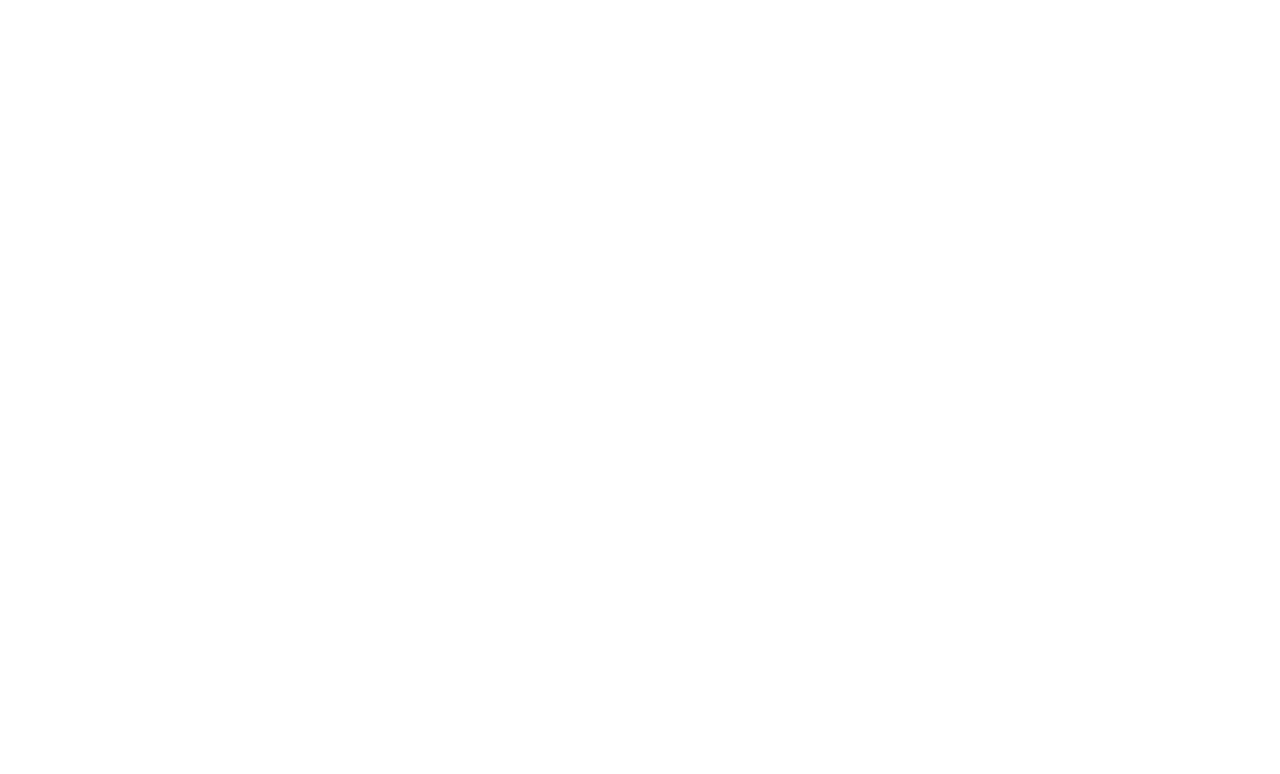
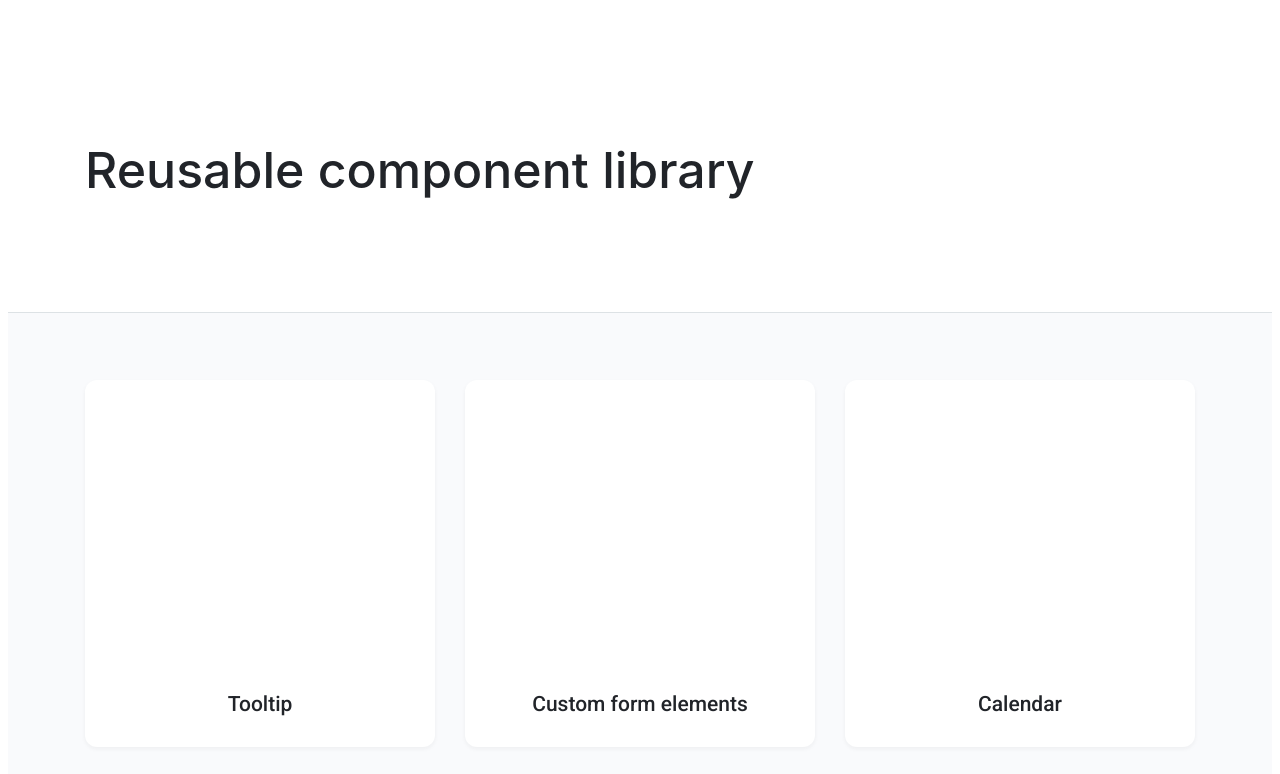
Before and after one commit to js-tasks-ru/htmlcss-20211125_zvykkk, a website: page index.html in a window 1280 px wide. Shown: the top 774 px of the page. Drawn offline with Linux system fonts and the light colour scheme.

Commit message:
add solution for 3-module 3-task-layout

```diff
--- a/assets/css/main.css
+++ b/assets/css/main.css
@@ -20,8 +20,18 @@
 
     --primary-1: #4263EB;
     --secondary-1: #5028C6;
+    --preview: #F9FAFC;
 }
 
 * {
     font-family: 'Roboto', sans-serif;
 }
+
+.container {
+    max-width: 1110px;
+    margin: 0 auto;
+}
+
+html, body {
+    height: 100%;
+}
--- /dev/null
+++ b/components/card/card.css
@@ -0,0 +1,31 @@
+.card {
+    height: 367px;
+    box-sizing: border-box;
+    padding: 30px 25px 30px 25px;
+
+    flex-basis: 350px;
+
+    background: var(--white);
+    box-shadow: 0 2px 4px rgba(33, 36, 41, 0.05);
+    border-radius: 12px;
+
+    display: flex;
+    flex-direction: column;
+}
+
+.card__component-preview {
+    flex-grow: 1;
+}
+
+.card__title {
+    margin: auto;
+
+    font-family: Roboto,sans-serif;
+    font-style: normal;
+    font-weight: 500;
+    font-size: 21px;
+    line-height: 25px;
+
+    text-align: center;
+    color: var(--black);
+}
--- /dev/null
+++ b/components/footer/footer.css
@@ -0,0 +1,27 @@
+.footer {
+    background: var(--white);
+    padding: 71px 0 136px;
+    border-top: 1px solid var(--grey-2);
+
+    color: var(--black);
+    font-family: Inter, sans-serif;
+    font-style: normal;
+
+    text-align: center;
+}
+
+.footer__title {
+    margin: 0;
+    padding: 0 0 32px;
+    font-weight: 500;
+    font-size: 38px;
+    line-height: 48px;
+
+}
+.footer__description {
+    margin: 0;
+    padding: 0 235px;
+    font-weight: 400;
+    font-size: 16px;
+    line-height: 24px;
+}
--- /dev/null
+++ b/components/header/header.css
@@ -0,0 +1,13 @@
+.header {
+    background: var(--white);
+    padding: 96px 0 77px;
+    border-bottom: 1px solid var(--grey-2);
+}
+.header__title {
+    font-family: Inter, sans-serif;
+    font-style: normal;
+    font-weight: 500;
+    font-size: 50px;
+    line-height: 64px;
+    color: var(--black);
+}
--- /dev/null
+++ b/components/page/page.css
@@ -0,0 +1,5 @@
+.page {
+    display: flex;
+    flex-direction: column;
+    height: 100%;
+}
--- /dev/null
+++ b/components/preview/preview.css
@@ -0,0 +1,10 @@
+.preview {
+    background: var(--preview);
+    padding: 67px 0 204px;
+}
+
+.preview__grid {
+    display: flex;
+    gap: 30px;
+    flex-wrap: wrap;
+}
--- a/index.html
+++ b/index.html
@@ -3,8 +3,57 @@
 <html lang="ru">
     <head>
         <link rel="stylesheet" href="./assets/css/main.css">
+        <link rel="stylesheet" href="./components/header/header.css">
+        <link rel="stylesheet" href="./components/footer/footer.css">
+        <link rel="stylesheet" href="./components/preview/preview.css">
+        <link rel="stylesheet" href="./components/page/page.css">
+        <link rel="stylesheet" href="./components/card/card.css">
     </head>
     <body>
-
+        <div class='page'>
+            <header class='header'>
+                <div class='container'>
+                    <h1 class='header__title'>Reusable component library</h1>
+                </div>
+            </header>
+            <main class='preview'>
+                <div class='container'>
+                    <div class='preview__grid'>
+                        <div class='card'>
+                            <div class='card__component-preview'></div>
+                            <p class='card__title'>Tooltip</p>
+                        </div>
+                        <div class='card'>
+                            <div class='card__component-preview'></div>
+                            <p class='card__title'>Custom form elements</p>
+                        </div>
+                        <div class='card'>
+                            <div class='card__component-preview'></div>
+                            <p class='card__title'>Calendar</p>
+                        </div>
+                        <div class='card'>
+                            <div class='card__component-preview'></div>
+                            <p class='card__title'>Modal dialog</p>
+                        </div>
+                        <div class='card'>
+                            <div class='card__component-preview'></div>
+                            <p class='card__title'>Histogram</p>
+                        </div>
+                        <div class='card'>
+                            <div class='card__component-preview'></div>
+                            <p class='card__title'>Avatar</p>
+                        </div>
+                    </div>
+                </div>
+            </main>
+            <footer class='footer'>
+                <div class='container'>
+                    <p class='footer__title'>Footer</p>
+                    <p class='footer__description'>
+                        This project is a collection of professionally designed, pre-built, fully responsive HTML snippets you can drop into your projects. Get started by checking out our free preview components, or browsing the PNG previews in the categories you're most curious about.
+                    </p>
+                </div>
+            </footer>
+        </div>
     </body>
 </html>
```
